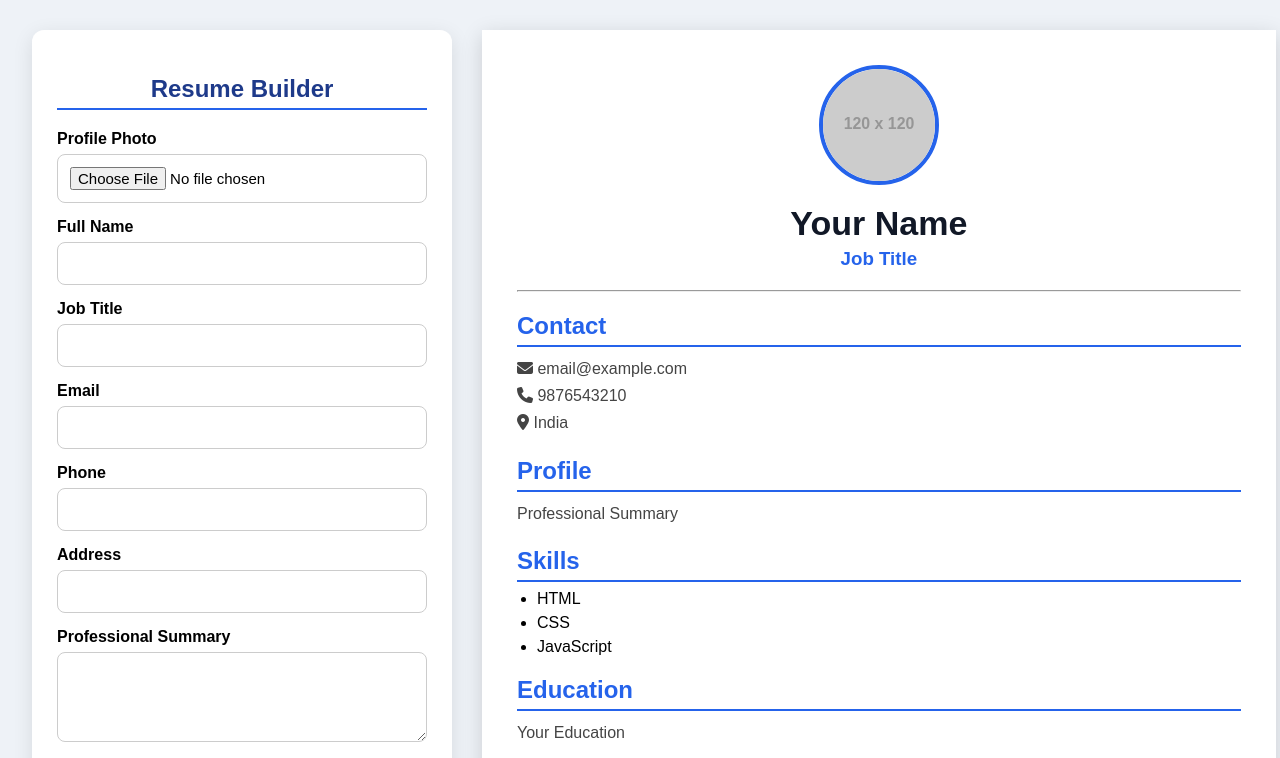
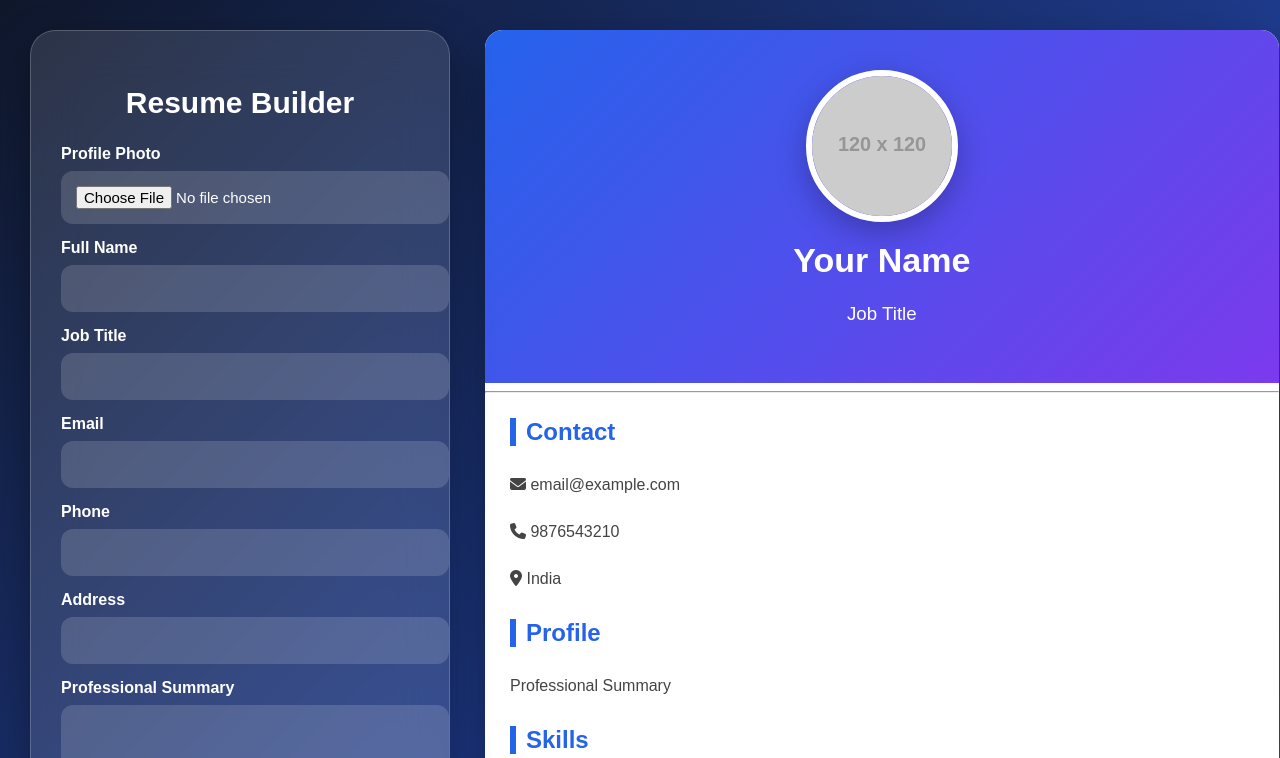
Before and after one commit to injmamali/Resume, a plain HTML site: page index.html in a window 1280 px wide. Shown: the top 758 px of the page. Drawn offline with Linux system fonts and the light colour scheme; placeholder pictures from the web are drawn by us.

Commit message:
Revamp styles for improved layout and aesthetics

```diff
--- a/style.css
+++ b/style.css
@@ -1,85 +1,88 @@
-*{
+body{
     margin:0;
-    padding:0;
-    box-sizing:border-box;
-    font-family:Arial, Helvetica, sans-serif;
-}
-
-body{
-    background:#eef2f7;
+    padding:30px;
+    font-family:'Poppins',sans-serif;
+    background:linear-gradient(135deg,#0f172a,#1e3a8a,#2563eb);
+    min-height:100vh;
 }
 
 .container{
-    width:95%;
-    max-width:1500px;
-    margin:30px auto;
     display:grid;
     grid-template-columns:420px 1fr;
-    gap:30px;
+    gap:35px;
+    max-width:1600px;
+    margin:auto;
 }
 
 .form{
-    background:#fff;
-    padding:25px;
-    border-radius:12px;
-    box-shadow:0 5px 20px rgba(0,0,0,.1);
-    height:95vh;
-    overflow:auto;
+    background:rgba(255,255,255,.12);
+    backdrop-filter:blur(25px);
+    border:1px solid rgba(255,255,255,.2);
+    border-radius:25px;
+    padding:30px;
+    color:white;
+    box-shadow:0 15px 40px rgba(0,0,0,.35);
+    overflow-y:auto;
+    max-height:92vh;
 }
 
 .form h2{
     text-align:center;
-    margin-bottom:20px;
-    color:#1e3a8a;
+    font-size:30px;
+    margin-bottom:25px;
 }
 
 .form label{
     display:block;
-    margin-top:15px;
-    margin-bottom:6px;
+    margin:15px 0 8px;
     font-weight:600;
 }
 
 .form input,
 .form textarea{
     width:100%;
-    padding:12px;
-    border:1px solid #ccc;
-    border-radius:8px;
+    padding:15px;
+    border:none;
+    border-radius:12px;
+    background:rgba(255,255,255,.15);
+    color:white;
+    outline:none;
     font-size:15px;
-    outline:none;
+}
+
+.form input::placeholder,
+.form textarea::placeholder{
+    color:#ddd;
 }
 
 .form input:focus,
 .form textarea:focus{
-    border-color:#2563eb;
-}
-
-.form textarea{
-    min-height:90px;
-    resize:vertical;
+    background:rgba(255,255,255,.25);
+    transform:scale(1.02);
+    transition:.3s;
 }
 
 .buttons{
     display:flex;
-    gap:10px;
-    margin-top:20px;
+    gap:15px;
+    margin-top:25px;
 }
 
 .buttons button{
     flex:1;
-    padding:14px;
+    padding:15px;
     border:none;
-    border-radius:8px;
-    background:#2563eb;
-    color:#fff;
+    border-radius:12px;
+    background:linear-gradient(45deg,#2563eb,#7c3aed);
+    color:white;
+    font-size:16px;
     cursor:pointer;
-    font-size:15px;
     transition:.3s;
 }
 
 .buttons button:hover{
-    background:#1d4ed8;
+    transform:translateY(-4px);
+    box-shadow:0 15px 30px rgba(37,99,235,.4);
 }
 
 .preview{
@@ -91,57 +94,53 @@ body{
 #resume{
     width:210mm;
     min-height:297mm;
-    background:#fff;
-    padding:35px;
-    box-shadow:0 5px 20px rgba(0,0,0,.15);
+    background:white;
+    border-radius:18px;
+    overflow:hidden;
+    box-shadow:0 25px 60px rgba(0,0,0,.45);
 }
 
 .top{
+    background:linear-gradient(135deg,#2563eb,#7c3aed);
+    color:white;
     text-align:center;
+    padding:40px;
 }
 
 .top img{
-    width:120px;
-    height:120px;
+    width:140px;
+    height:140px;
     border-radius:50%;
+    border:6px solid white;
     object-fit:cover;
-    border:4px solid #2563eb;
-    margin-bottom:15px;
+    box-shadow:0 10px 30px rgba(0,0,0,.25);
 }
 
 .top h1{
+    margin-top:15px;
     font-size:34px;
-    color:#111827;
 }
 
 .top h3{
-    color:#2563eb;
-    margin-top:5px;
+    font-weight:400;
 }
 
-hr{
-    margin:20px 0;
+#resume h2{
+    color:#2563eb;
+    border-left:6px solid #2563eb;
+    padding-left:10px;
+    margin:25px;
 }
 
-h2{
-    color:#2563eb;
-    margin-top:20px;
-    margin-bottom:8px;
-    border-bottom:2px solid #2563eb;
-    padding-bottom:5px;
-}
-
-p{
-    line-height:1.7;
+#resume p,
+#resume ul{
+    margin:0 25px 18px;
+    line-height:1.8;
     color:#444;
 }
 
-ul{
+#resume ul{
     padding-left:20px;
-}
-
-li{
-    margin:6px 0;
 }
 
 @media(max-width:1000px){
@@ -151,35 +150,11 @@ grid-template-columns:1fr;
 }
 
 .form{
-height:auto;
+max-height:none;
 }
 
 #resume{
 width:100%;
-min-height:auto;
 }
 
 }
-
-@media print{
-
-body{
-background:white;
-}
-
-.form{
-display:none;
-}
-
-.preview{
-width:100%;
-}
-
-#resume{
-box-shadow:none;
-width:100%;
-margin:0;
-padding:20px;
-}
-
-}
```
